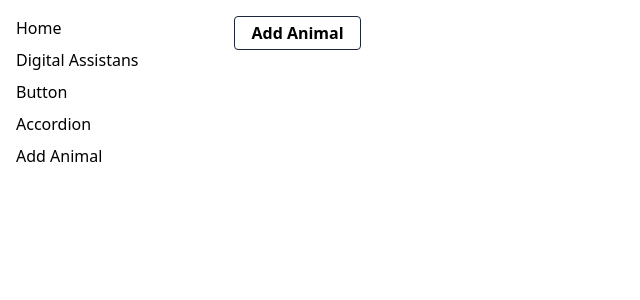
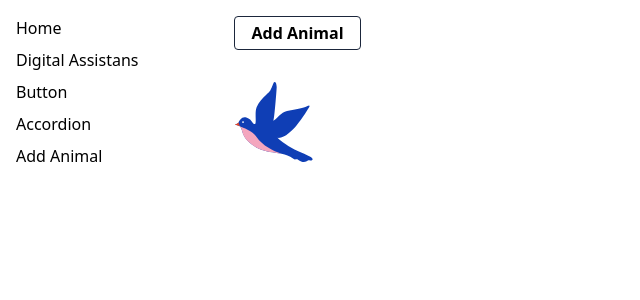
Before and after one commit to sedat355/react-all-apps, a React (Vite) app: page /add-animal in a window 1280 px wide. Shown: the top 300 px of the page, without its empty margins (0-640 px from the left). Built offline with nearby package versions, Linux system fonts and the light colour scheme.

Commit message:
Random animal getiriliyor

```diff
--- a/src/pages/AddAnimal.jsx
+++ b/src/pages/AddAnimal.jsx
@@ -1,7 +1,25 @@
 import bird from '../assets/svg/bird.svg'
 import cat from '../assets/svg/cat.svg'
+import cow from '../assets/svg/cow.svg'
+import dog from '../assets/svg/dog.svg'
+import gator from '../assets/svg/gator.svg'
+import horse from '../assets/svg/horse.svg'
 import Button from '../components/Button'
 
+const animals = ['bird', 'cat', 'cow', 'dog', 'gator', 'horse'];
+
+const animalsObject = {
+  bird, cat, cow, dog, gator, horse
+}
+
+console.log(animalsObject)
+
+const getRandomAnimal = (arr) => {
+  const randomIndex = Math.floor(Math.random() * (arr.length));
+  return arr[randomIndex]
+}
+
+getRandomAnimal(animals)
 
 const AddAnimal = () => {
   return (
@@ -10,7 +28,11 @@ const AddAnimal = () => {
         Add Animal
       </Button>
 
-      <div></div>
+      <ul className='flex mt-8'>
+        <li>
+          <img className='w-20 h-20' src={animalsObject[getRandomAnimal(animals)]} alt="bird" />
+        </li>
+      </ul>
     </div>
   )
 }
```
